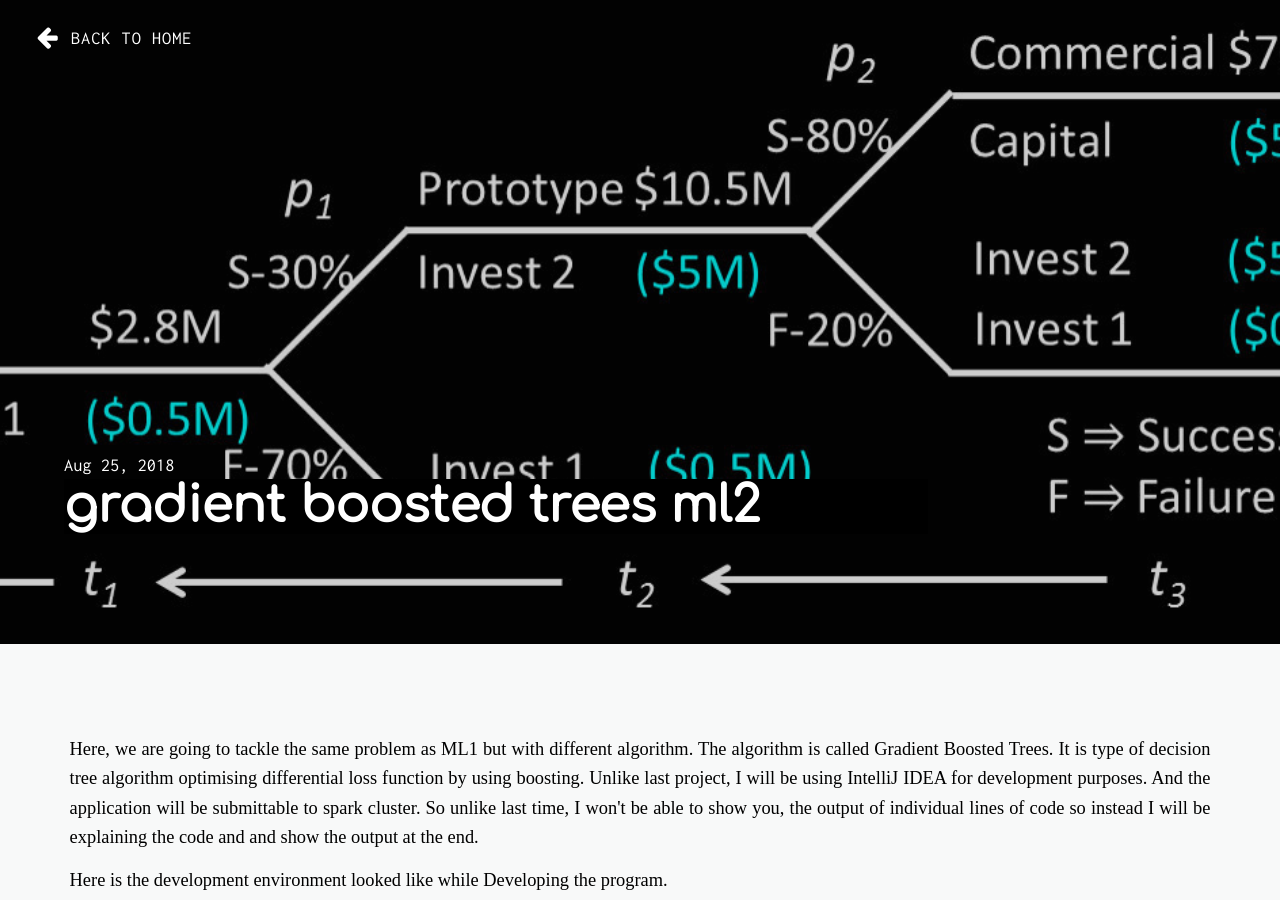
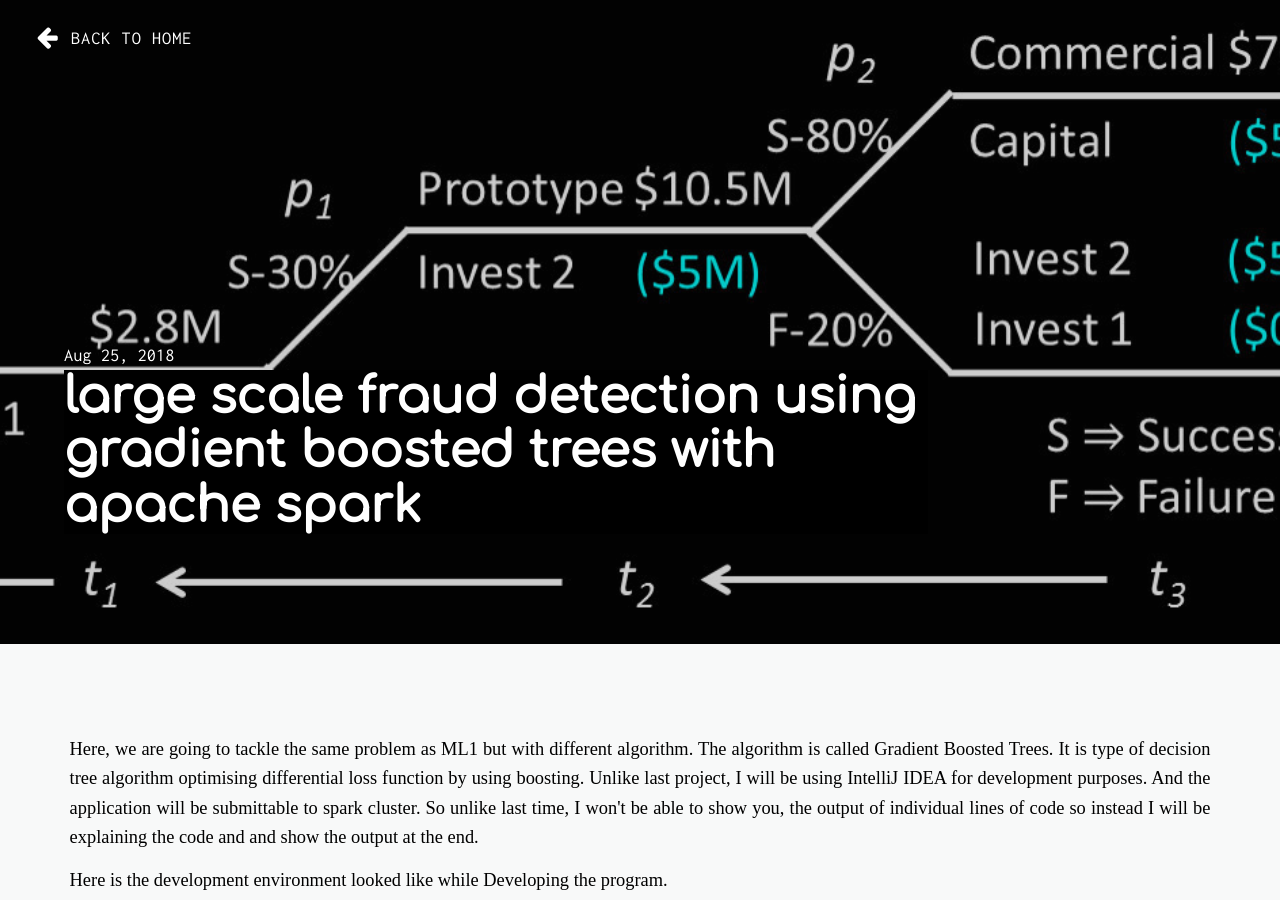
Before and after one commit to daftengineer/daftengineer.github.io, a Jekyll site: the page built from _posts/2018-08-25-fraud-detection-using-GBT.markdown, in a window 1280 px wide and 900 px high. Built offline with Jekyll 4.4.1, drawn with Linux system fonts in a browser that asks for light colours; nearby versions of some CDN libraries.

Commit message:
Update 2018-08-25-fraud-detection-using-GBT.markdown

```diff
--- a/_posts/2018-08-25-fraud-detection-using-GBT.markdown
+++ b/_posts/2018-08-25-fraud-detection-using-GBT.markdown
@@ -1,6 +1,6 @@
 ---
 layout: post
-title: "gradient boosted trees ml2"
+title: "large scale fraud detection using gradient boosted trees with apache spark"
 date: 2018-08-25
 description: Fraud Detection using Gradient Boosted Trees Algorithm
 image: "background-image: url('https://daftengineer.github.io/media_assets/Fraud2.jpg');"
```
